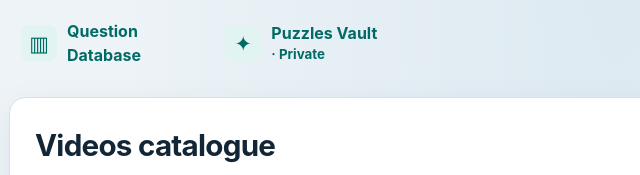
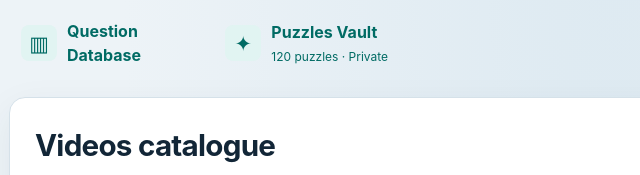
Before and after one commit to science-vault/science-vault-resource-hub, a plain HTML site: page videos.html in a window 1280 px wide. Shown: the part 473-648 px from the top of the page, 23-663 px from the left. Drawn offline with Linux system fonts and the light colour scheme; no server answers.

Commit message:
Show the published puzzle count on the Resource Hub card

```diff
--- a/app.js
+++ b/app.js
@@ -276,7 +276,9 @@ puzzleTab.href = 'https://puzzles-vault.jjdcruz27.chatgpt.site';
 const puzzleIcon = element('span', '✦', 'collection-icon');
 puzzleIcon.setAttribute('aria-hidden', 'true');
 const puzzleCaption = element('strong', 'Puzzles Vault', 'collection-caption');
-puzzleCaption.append(element('small', ' · Private', 'puzzle-access'));
+const puzzleCount = element('small', '120 puzzles · Private');
+puzzleCount.style.cssText = 'display:block;font-weight:400;font-size:12px;margin-top:4px;color:inherit';
+puzzleCaption.append(puzzleCount);
 puzzleTab.append(puzzleIcon, puzzleCaption);
 $('collections').append(puzzleTab);
 
--- a/index.html
+++ b/index.html
@@ -6,7 +6,7 @@
 <meta name="theme-color" content="#081725">
 <title>Science Vault Resource Hub</title>
 <link rel="stylesheet" href="style.css?v=collection-filters-2">
-<script type="module" src="app.js?v=puzzles-vault-1"></script>
+<script type="module" src="app.js?v=puzzles-vault-2"></script>
 </head>
 <body>
 <a class="skip" href="#catalogue">Skip to search</a>
```
